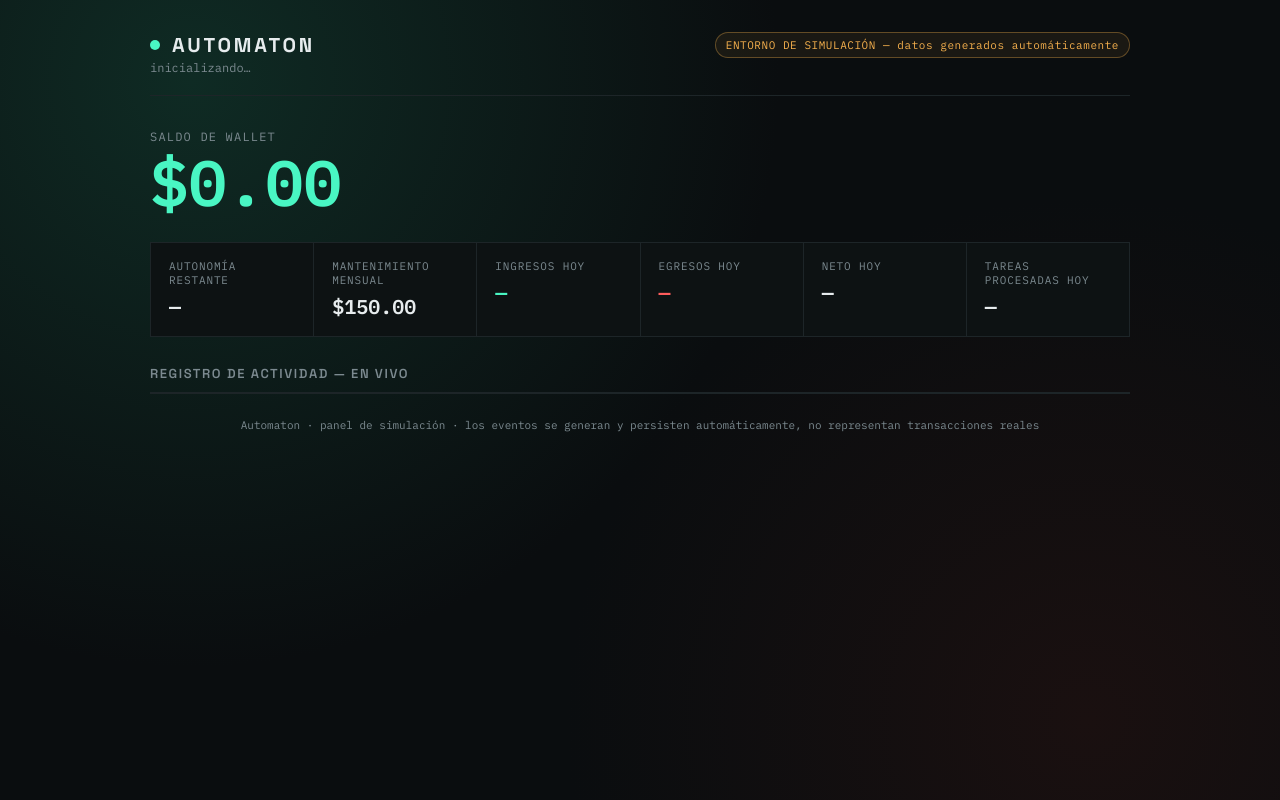
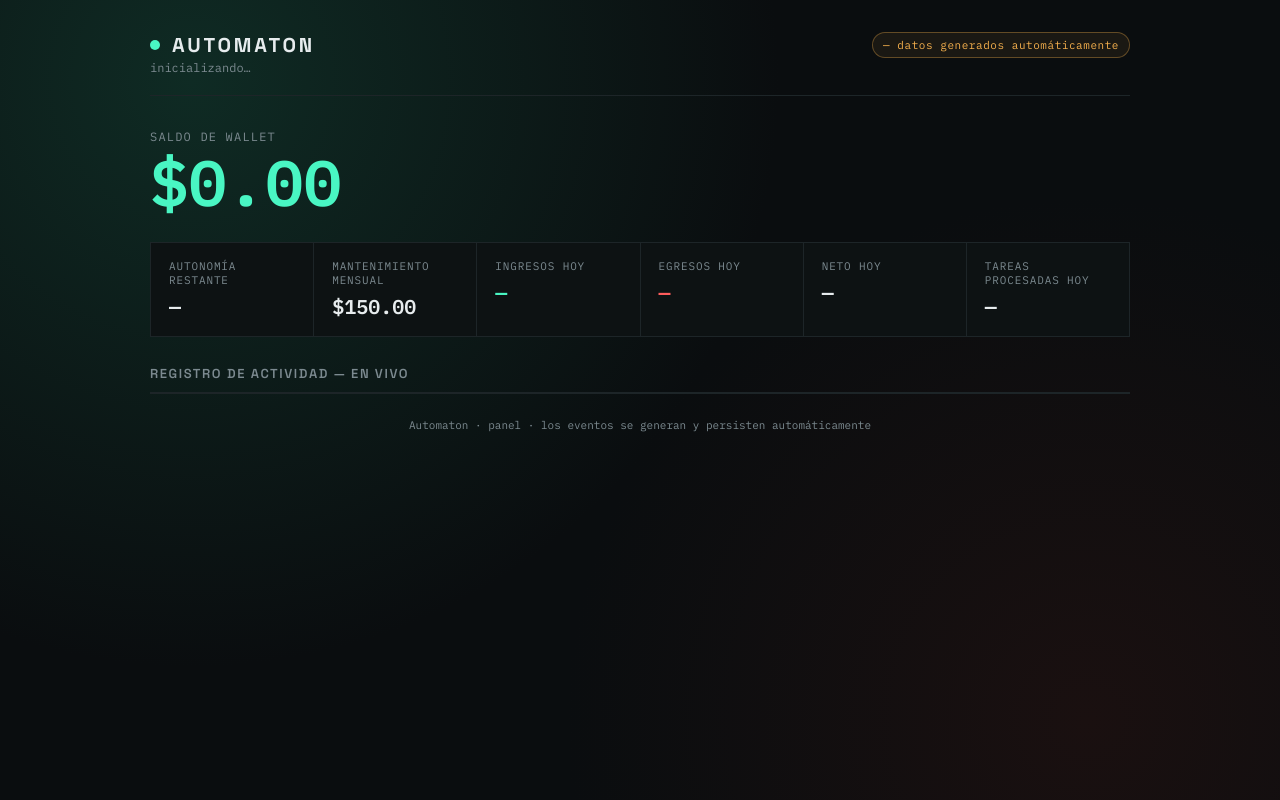
Before and after one commit to Jayyy-J/Automaton-UI, a website: page public/index.html in a window 1280 px wide. Drawn offline with Linux system fonts and the light colour scheme; no server answers.

Commit message:
Update footer and badge text in index.html

```diff
--- a/public/index.html
+++ b/public/index.html
@@ -140,7 +140,7 @@
       </div>
       <div class="status-line" id="statusLine">inicializando…</div>
     </div>
-    <div class="badge">ENTORNO DE SIMULACIÓN — datos generados automáticamente</div>
+    <div class="badge"> — datos generados automáticamente</div>
   </header>
 
   <div class="hero">
@@ -165,7 +165,7 @@
   </div>
   <div class="feed" id="feed"></div>
 </div>
-<footer>Automaton · panel de simulación · los eventos se generan y persisten automáticamente, no representan transacciones reales</footer>
+<footer>Automaton · panel · los eventos se generan y persisten automáticamente</footer>
 
 <script>
 const $ = (id) => document.getElementById(id);
```
